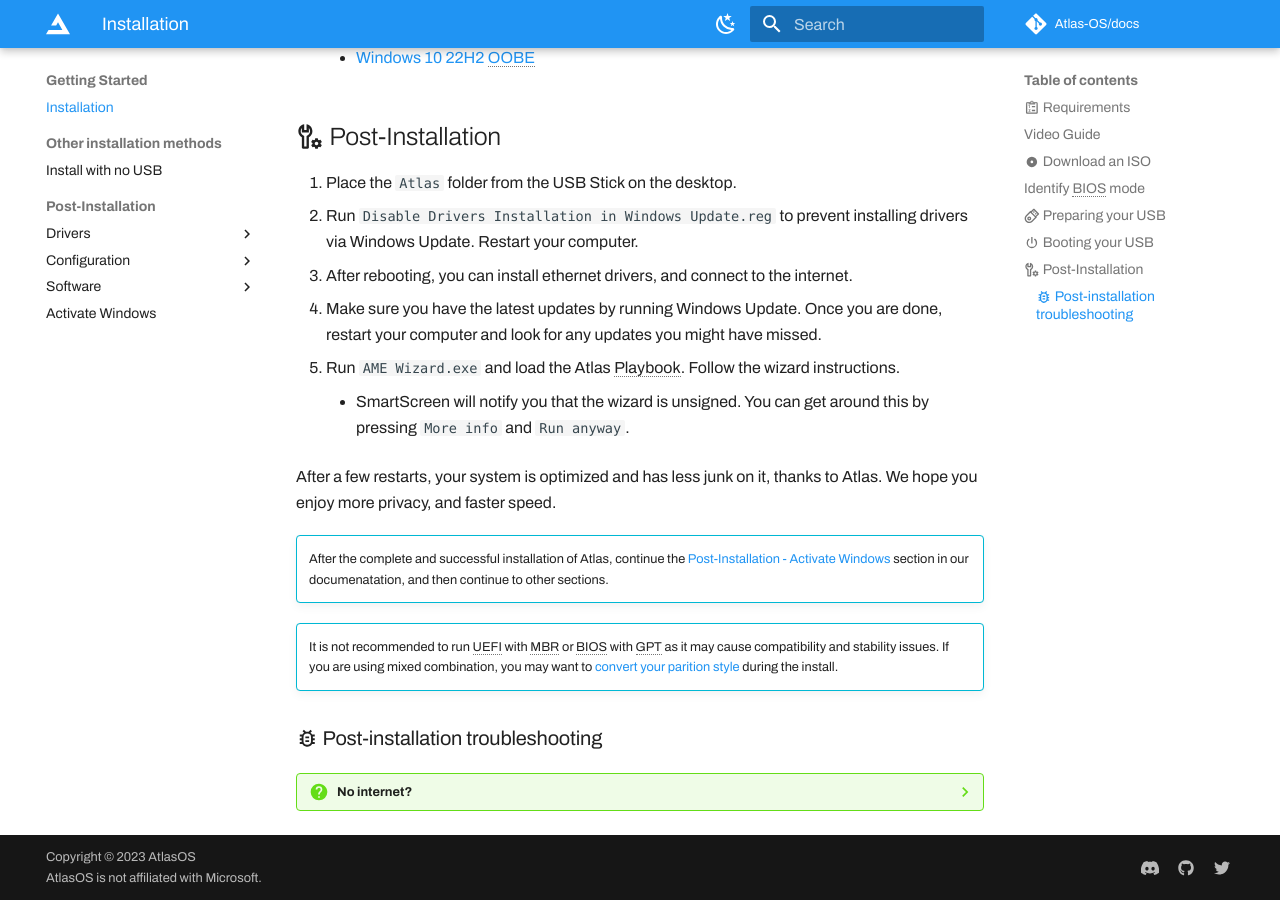
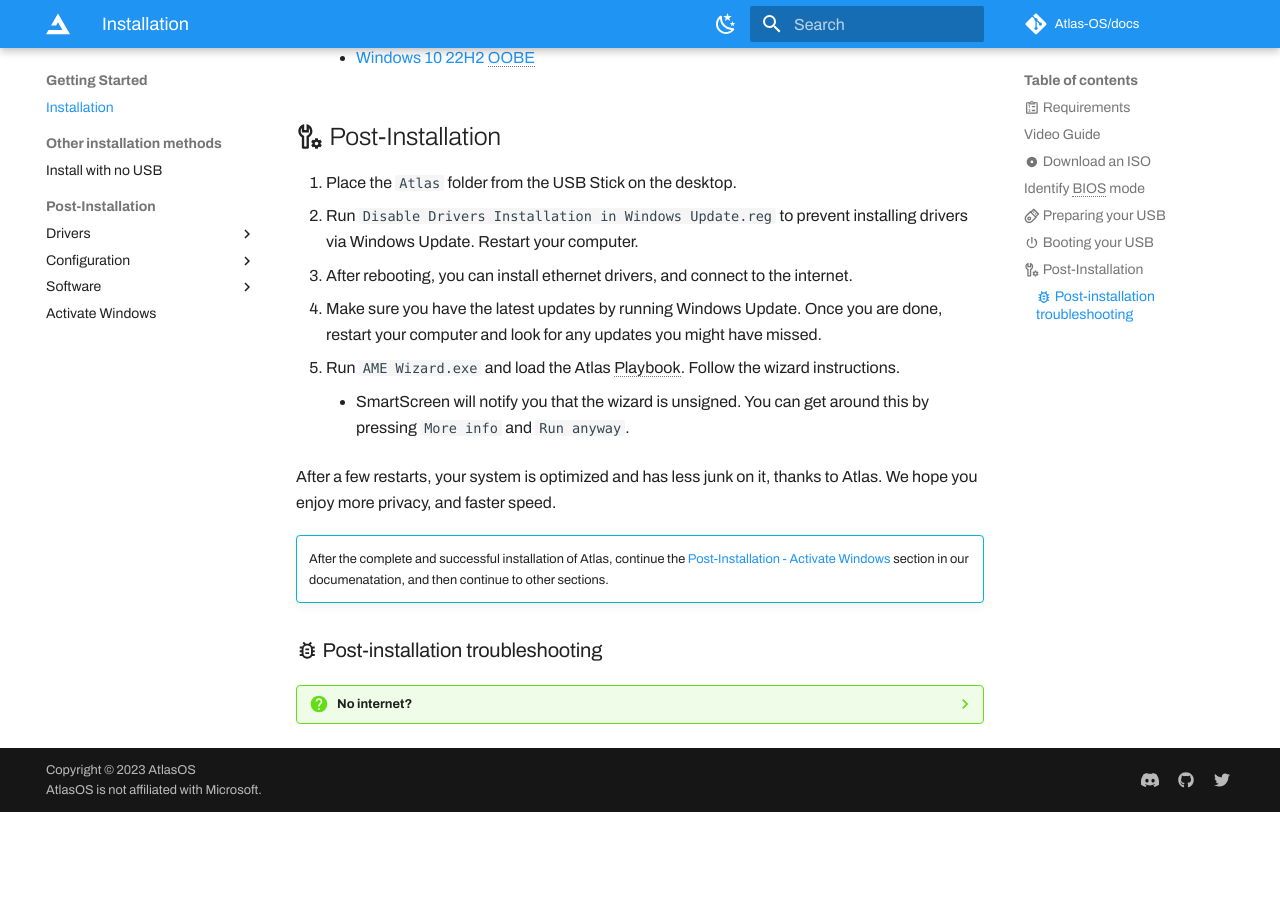
Before and after one commit to Atlas-OS/docs, an MkDocs documentation site: the page built from docs/Getting started/Installation.md, in a window 1280 px wide and 900 px high, scrolled down 3953 px. Built offline with MkDocs 1.6.1 and Material for MkDocs 9.7.7, drawn with Linux system fonts in a browser that asks for light colours; some web fonts are replaced; plug-ins that fetch from the network failed and are left out; comment, search, counter and statistics services are not loaded; after the commit the page ends 4765 px from its top, so only the background shows below that.

Commit message:
fix: :bug: fix https://github.com/Atlas-OS/docs/commit/299587c1177b494ed550442c697645a52bc71585

```diff
--- a/docs/Getting started/Installation.md
+++ b/docs/Getting started/Installation.md
@@ -139,11 +139,6 @@ After a few restarts, your system is optimized and has less junk on it, thanks t
 !!! info ""
     After the complete and successful installation of Atlas, continue the [Post-Installation - Activate Windows](https://docs.atlasos.net/Getting%20started/Post-Installation/Activate%20Windows.md) section in our documenatation, and then continue to other sections.
 
-
-!!! info ""
-    It is not recommended to run UEFI with MBR or BIOS with GPT as it may cause compatibility and stability issues.
-    If you are using mixed combination, you may want to [convert your parition style](https://learn.microsoft.com/en-us/windows-server/storage/disk-management/change-an-mbr-disk-into-a-gpt-disk) during the install.
-
 ### :material-bug-outline: Post-installation troubleshooting
 
 ??? question "No internet?"
```
